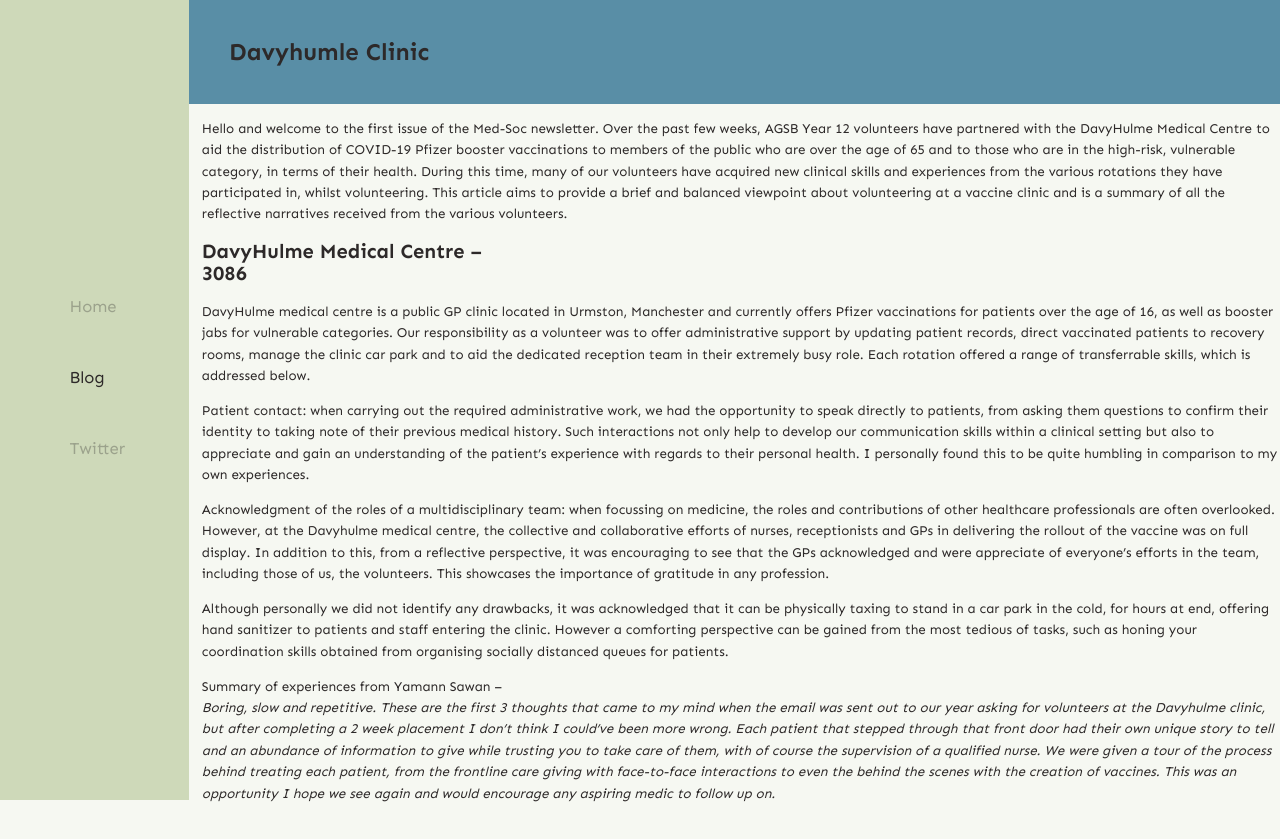
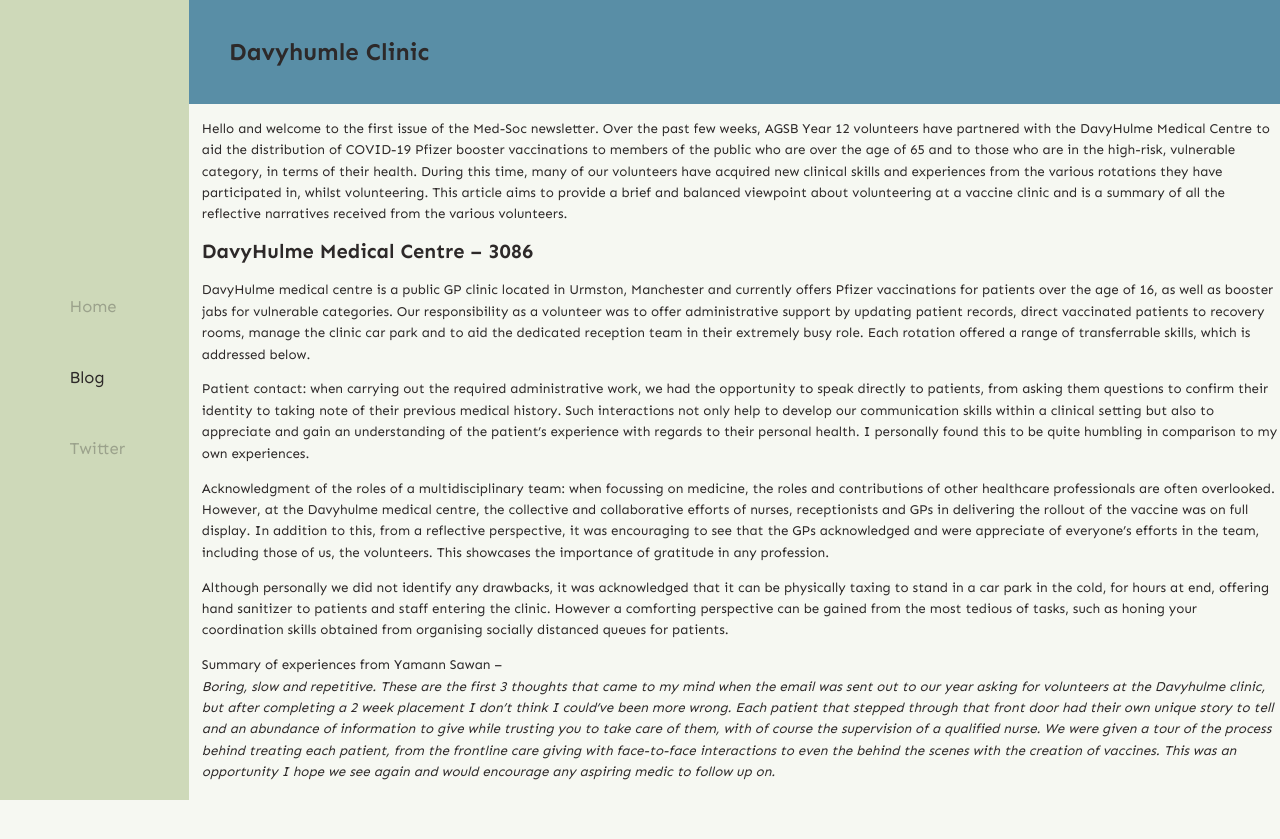
Before and after one commit to AGSBMedicine/AGSBMedicine.github.io, a plain HTML site: page posts/davyhulmeClinic.html in a window 1280 px wide. After the commit the page ends 817 px from the top, so only its background shows below. Drawn offline with Linux system fonts and the light colour scheme.

Commit message:
Update davyhulmeClinic.html

```diff
--- a/posts/davyhulmeClinic.html
+++ b/posts/davyhulmeClinic.html
@@ -56,7 +56,7 @@
             Hello and welcome to the first issue of the Med-Soc newsletter. Over the past few weeks, AGSB Year 12 volunteers have partnered with the DavyHulme Medical Centre to aid the distribution of COVID-19 Pfizer booster vaccinations to members of the public who are over the age of 65 and to those who are in the high-risk, vulnerable category, in terms of their health. During this time, many of our volunteers have acquired new clinical skills and experiences from the various rotations they have participated in, whilst volunteering. This article aims to provide a brief and balanced viewpoint about volunteering at a vaccine clinic and is a summary of all the reflective narratives received from the various volunteers.
           </p>
 
-          <h2> DavyHulme Medical Centre – <br> 3086 </h2>
+          <h2> DavyHulme Medical Centre – 3086 </h2>
 
           <p>
             DavyHulme medical centre is a public GP clinic located in Urmston, Manchester and currently offers Pfizer vaccinations for patients over the age of 16, as well as booster jabs for vulnerable categories. Our responsibility as a volunteer was to offer administrative support by updating patient records, direct vaccinated patients to recovery rooms, manage the clinic car park and to aid the dedicated reception team in their extremely busy role. Each rotation offered a range of transferrable skills, which is addressed below.
```
